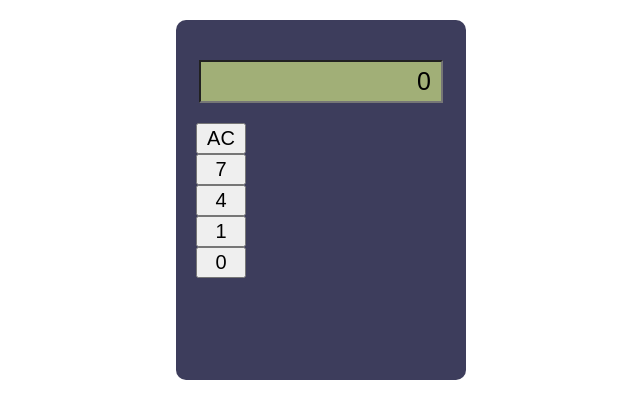
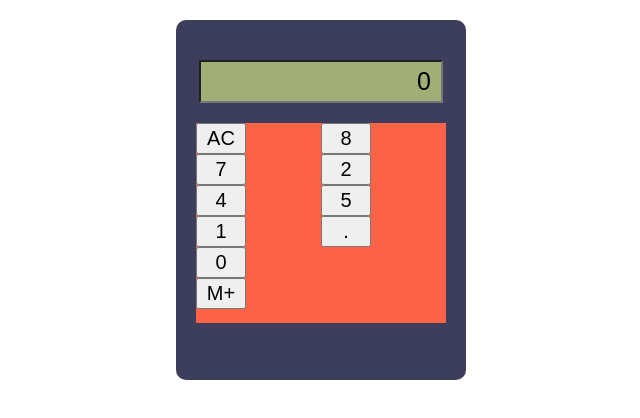
Before and after one commit to SakshiDurge/calculator, a plain HTML site: page index.html in a window 1280 px wide. Shown: the whole page, without its empty margins (319-959 px from the left). Drawn offline with Linux system fonts and the light colour scheme.

Commit message:
added flex wrap

```diff
--- a/index.html
+++ b/index.html
@@ -26,8 +26,11 @@
             margin-bottom: 20px;
         }
         .buttons-container{
+            height: 200px;
+            background-color: tomato;
             display: flex;
             flex-direction: column;
+            flex-wrap: wrap;
         }
         .btn{
             width: 50px;
@@ -47,6 +50,12 @@
             <button class="btn">4</button>
             <button class="btn">1</button>
             <button class="btn">0</button>
+
+            <button class="btn">M+</button>
+            <button class="btn">8</button>
+            <button class="btn">2</button>
+            <button class="btn">5</button>
+            <button class="btn">.</button>
         </div>
 
     </div>
```
